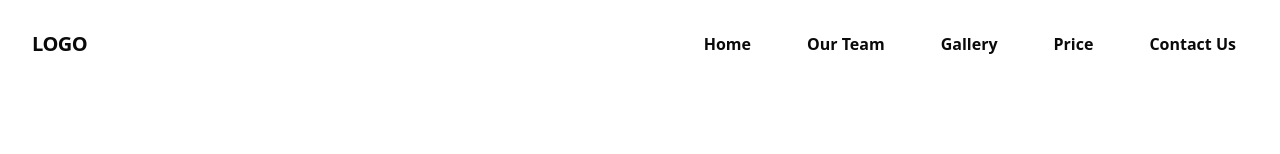
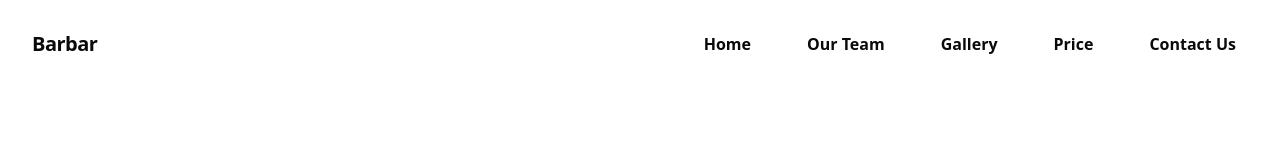
Before and after one commit to Hamza-Yaseen1/Saloon_web, a Next.js app: page / in a window 1280 px wide. Shown: the top 154 px of the page. Built offline with nearby package versions, Linux system fonts and the light colour scheme.

Commit message:
Update logo text in Navbar component to "Barbar"

```diff
--- a/app/Components/Navbar.tsx
+++ b/app/Components/Navbar.tsx
@@ -32,7 +32,7 @@ export default function Navbar() {
             href="/"
             className="text-xl font-semibold tracking-tight hover:opacity-90 focus:outline-none  rounded"
           >
-            LOGO
+            Barbar
           </a>
 
           {/* Desktop nav */}
```
